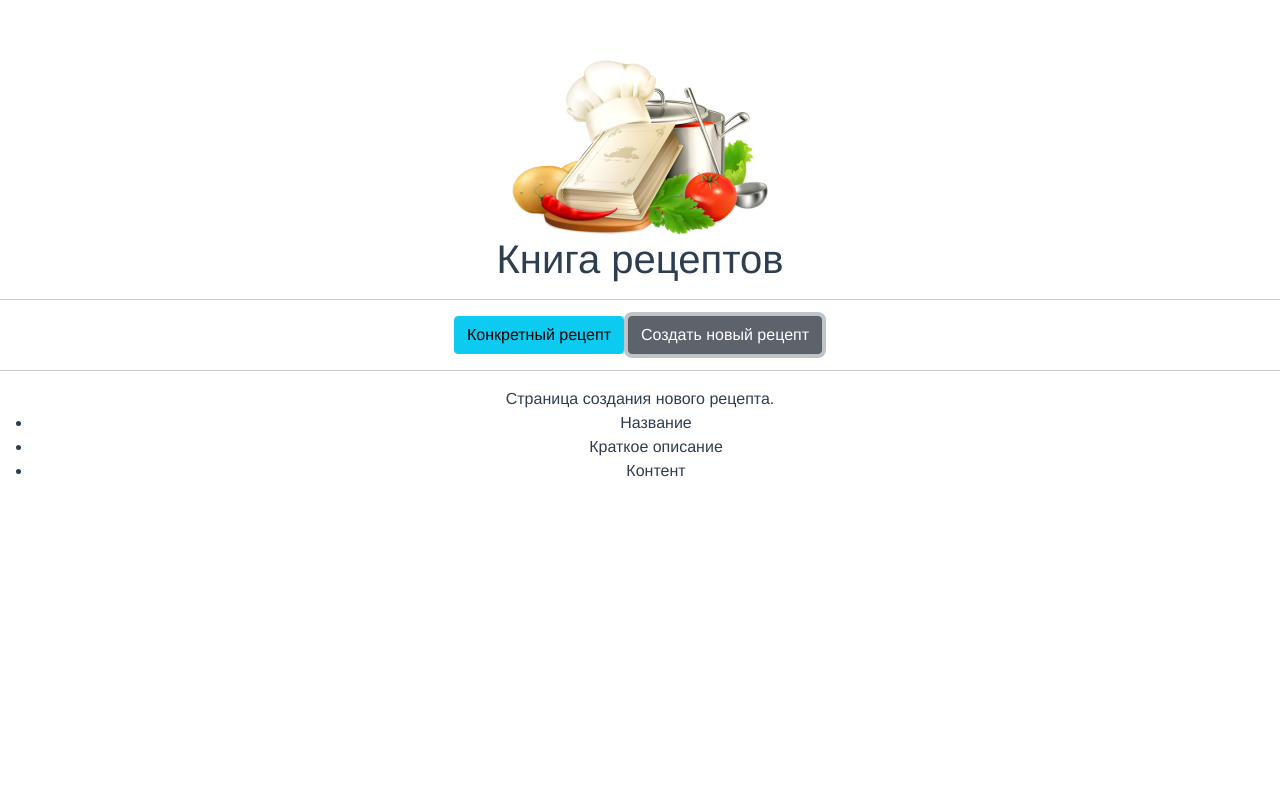
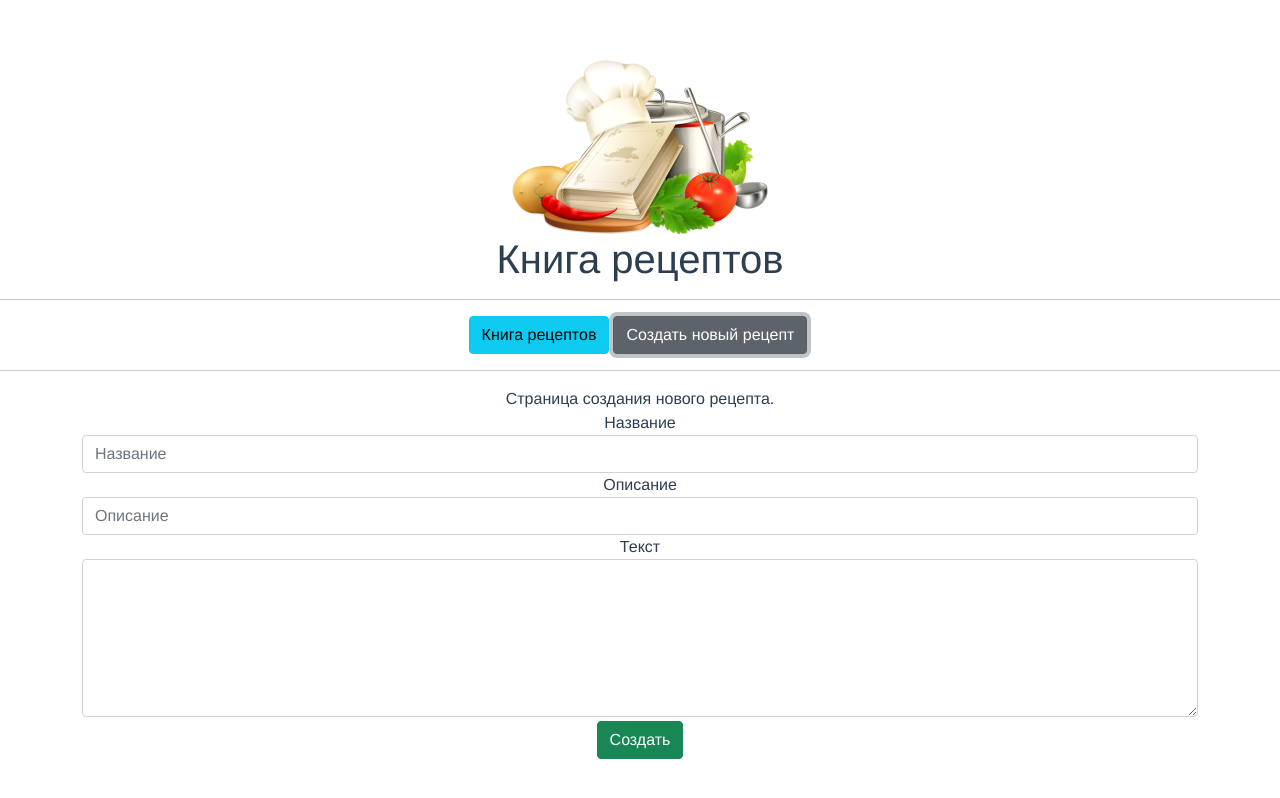
Before and after one commit to Zeref95/cooking-book, a Vue app: page / in a window 1280 px wide. Both pictures are taken after a click on the button "Создать новый рецепт". Built offline with nearby package versions, Linux system fonts and the light colour scheme.

Commit message:
finish front (without ajax)

```diff
--- a/src/App.vue
+++ b/src/App.vue
@@ -4,14 +4,20 @@
       <Header></Header>
     </header>
 
-    <button class="btn btn-info" @click="goToPage('Recipe')">
-      Конкретный рецепт
+    <button class="btn btn-info" @click="goToPage('Main')">
+      Книга рецептов
     </button>
     <button class="btn btn-secondary mx-1" @click="goToPage('CreateRecipe')">
       Создать новый рецепт
     </button>
     <hr>
-    <component :is="currentTabComponent"></component>
+    <component
+        :recipes="recipes"
+        @addRecipe="addRecipe"
+        @goToCurrentRecipe="goToCurrentRecipe"
+        :currentRecipe="currentRecipe"
+        :is="currentTabComponent"
+    ></component>
   </div>
 </template>
 
@@ -27,6 +33,8 @@ export default {
   data() {
     return {
       currentTabComponent: 'Main',
+      currentRecipe: 1,
+      recipes: []
     }
   },
   components: {
@@ -38,6 +46,13 @@ export default {
   methods: {
     goToPage(pageName) {
       this.currentTabComponent = pageName;
+    },
+    addRecipe(newRecipe) {
+      this.recipes.push(newRecipe)
+    },
+    goToCurrentRecipe(recipeId) {
+      this.currentRecipe = recipeId.recipeId;
+      this.currentTabComponent = 'Recipe'
     }
   }
 }
@@ -50,6 +65,7 @@ export default {
   color: #2c3e50;
   margin-top: 60px;
 }
+
 header {
   cursor: pointer;
 }
--- a/src/components/Pages/CreateRecipe.vue
+++ b/src/components/Pages/CreateRecipe.vue
@@ -1,17 +1,65 @@
 <template>
-  <div>
+  <div class="container">
     Страница создания нового рецепта.
-    <ul>
-      <li>Название</li>
-      <li>Краткое описание</li>
-      <li>Контент </li>
-    </ul>
+    <div class="form">
+      <div class="form-group">
+        <label for="title">Название</label>
+        <input type="text" class="form-control" v-model="title" id="title" placeholder="Название">
+      </div>
+      <div class="form-group">
+        <label for="description">Описание</label>
+        <input type="text" class="form-control" v-model="description" id="description" placeholder="Описание">
+      </div>
+      <div class="form-group">
+        <label for="content">Текст</label>
+        <textarea class="form-control" v-model="content" id="content" rows="6"></textarea>
+      </div>
+      <button class="btn btn-success mt-1" @click="add">Создать</button>
+    </div>
+
+    <div class="alert alert-success" role="alert" v-if="status.success">
+      Рецепт успешно создан, Вы можете добавить еще один рецепт, или вернуться на главную страницу.
+    </div>
+    <div class="alert alert-danger mt-1" v-if="status.failed" role="alert">
+      Не все поля были успешно заполнены.
+    </div>
   </div>
 </template>
 
 <script>
 export default {
-  name: "CreateRecipe"
+  name: "CreateRecipe",
+  data() {
+    return {
+      title: '',
+      description: '',
+      content: '',
+      status: {
+        success: false,
+        failed: false,
+      }
+    }
+  },
+  methods: {
+    add() {
+      this.status.success = false;
+      this.status.failed = false;
+      if (this.title && this.content && this.description) {
+        this.$emit('addRecipe', {
+          title: this.title,
+          description: this.description,
+          content: this.content,
+        })
+        this.title = '';
+        this.description = '';
+        this.content = '';
+        this.status.success = true;
+      } else {
+        this.status.failed = true;
+      }
+
+    }
+  }
 }
 </script>
 
--- a/src/components/Pages/Main.vue
+++ b/src/components/Pages/Main.vue
@@ -4,17 +4,64 @@
       <div class="input-group-prepend">
         <span class="input-group-text" id="basic-addon1">Поиск по названию</span>
       </div>
-      <input type="text" class="form-control" placeholder="Название рецепта">
+      <input type="text" class="form-control" v-model="search" placeholder="Название рецепта">
       <p>обновление без перезагрузок</p>
     </div>
 
     <h3>последние 20 рецептов</h3>
+
+    <div
+        class="card text-center"
+        v-for="recipe in showingRecipes"
+        :key="recipe.id"
+        @click="goToRecipe(recipe.id)"
+    >
+      <div class="card-body">
+        <h3 class="card-title">{{ recipe.title }}</h3>
+        <p class="card-text">{{ recipe.description }}</p>
+      </div>
+      <div class="card-footer text-muted">
+        {{ recipe.content }}
+      </div>
+    </div>
   </div>
 </template>
 
 <script>
 export default {
   name: 'Main',
+  props: ['recipes'],
+  data() {
+    return {
+      showingRecipes: [],
+      search: '',
+    }
+  },
+  watch: {
+    search: function () {
+      this.goSearch();
+    },
+  },
+  mounted() {
+    this.goSearch();
+  },
+  methods: {
+    goToRecipe(id) {
+      this.$emit('goToCurrentRecipe', {
+        recipeId: id,
+      })
+    },
+    goSearch() {
+      let recipes = this.recipes.slice(0);
+      if (this.search !== '') {
+        this.showingRecipes = recipes.filter(recipe => recipe.title.toLowerCase().includes(this.search.toLowerCase()));
+      } else {
+        this.showingRecipes = recipes;
+      }
+      this.showingRecipes.splice(20)
+
+    },
+  }
 }
 </script>
 
--- a/src/components/Pages/Recipe.vue
+++ b/src/components/Pages/Recipe.vue
@@ -1,14 +1,27 @@
 <template>
   <div>
-    <h1>Название рецепта</h1>
-    <p><b>Краткое описание рецепта</b></p>
-    <p>Lorem ipsum dolor sit amet, consectetur adipisicing elit. Est incidunt modi perferendis vel! Esse eum fugit illo nobis perferendis quaerat tempore. Aliquam modi odit veniam vero. Cupiditate optio pariatur voluptatibus!</p>
+    <h1>{{ recipe.title }}</h1>
+    <p><b>{{ recipe.description }}</b></p>
+    <p>{{ recipe.content }}</p>
   </div>
 </template>
 
 <script>
 export default {
-  name: "Recipe"
+  name: "Recipe",
+  props: ['recipes', 'currentRecipe'],
+  data() {
+    return {
+      recipe: {
+        title: '',
+        description: '',
+        content: '',
+      }
+    }
+  },
+  mounted() {
+    this.recipe = this.recipes.find(recipe => recipe.id === this.currentRecipe)
+  }
 }
 </script>
 
```
